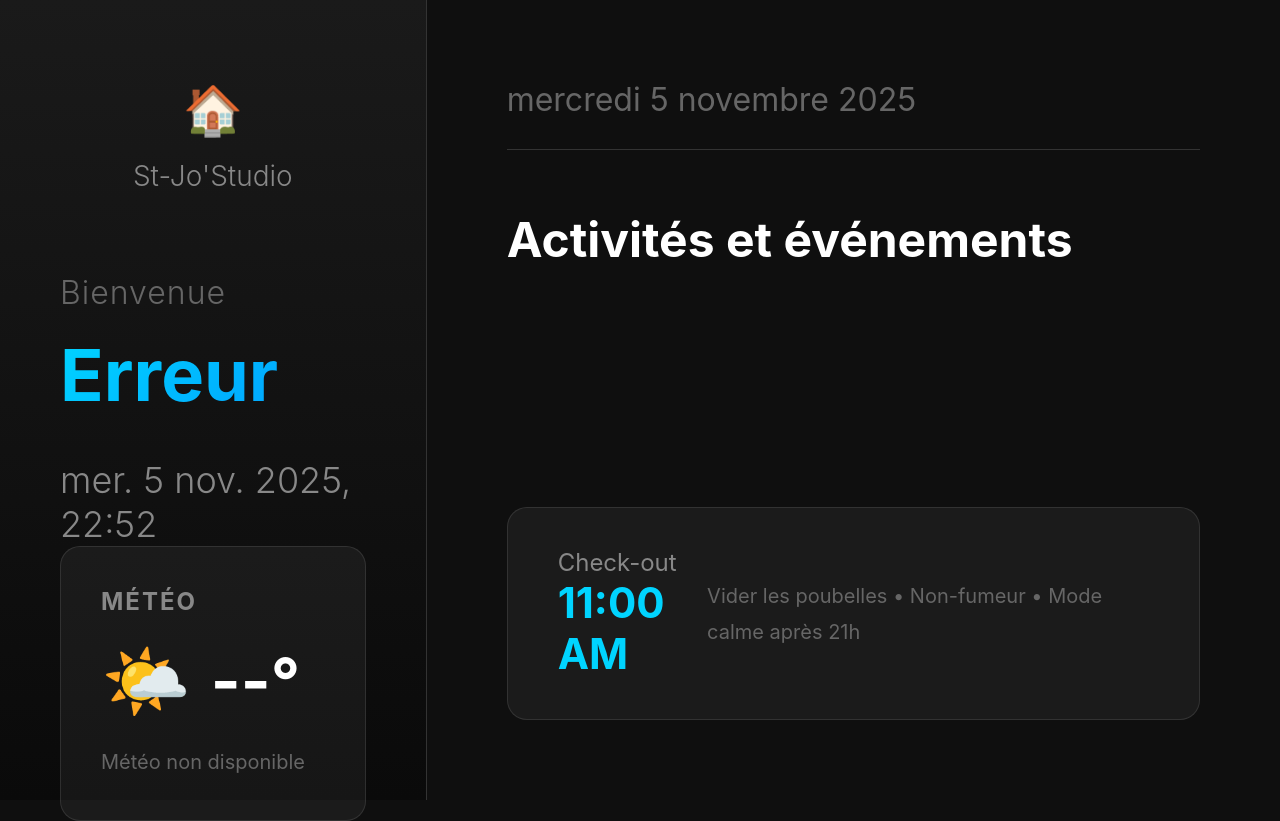
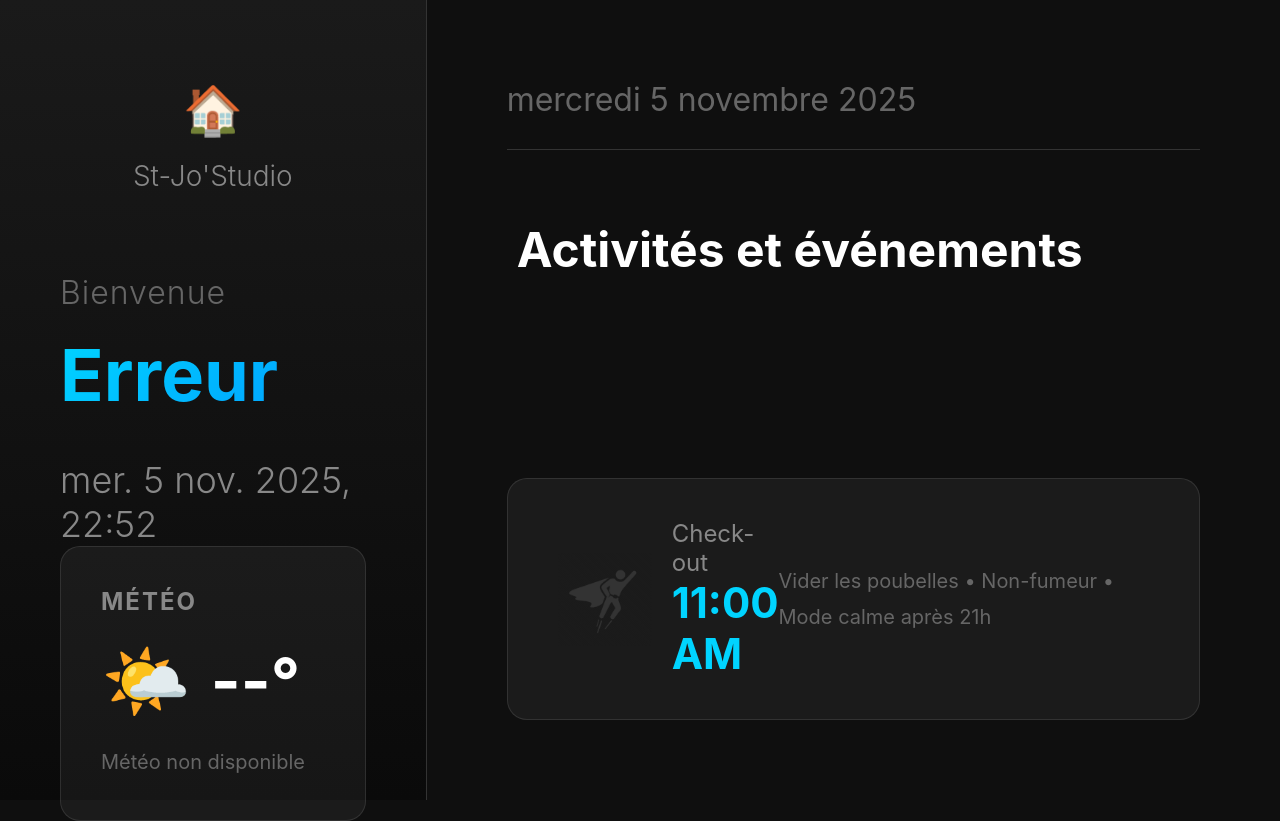
Before and after one commit to rudyrobinet-lang/stjostudio-display, a website: page index.html in a window 1280 px wide. Drawn offline with Linux system fonts and the light colour scheme; no server answers.

Commit message:
Add files via upload

```diff
--- a/index.html
+++ b/index.html
@@ -49,6 +49,9 @@
 
             <div class="footer-bar">
                 <div class="checkout-modern">
+                    <div class="checkout-icon-modern">
+						<img src="fly-icon.png" alt="Fly Icon" class="fly-icon">
+					</div>
                     <div>
                         <div class="checkout-details">Check-out</div>
                         <div class="checkout-time" id="checkoutTime">11:00 AM</div>
--- a/styles.css
+++ b/styles.css
@@ -153,6 +153,8 @@ body {
 .activities-modern {
     flex: 1;
     animation: fadeIn 1s ease;
+    margin-bottom: 50px;
+    padding: 10px;
 }
 
 .section-title {
@@ -167,7 +169,8 @@ body {
     grid-template-columns: 1fr 1fr;
     gap: 30px;
     max-height: 600px;
-    overflow: hidden;
+    overflow: visible;
+    padding: 5px;
 }
 
 .activity-card-modern {
@@ -215,6 +218,11 @@ body {
 .checkout-modern {
     display: flex;
     align-items: center;
+}
+
+.checkout-icon-modern {
+    font-size: 42px;
+    margin-right: 20px;
 }
 
 .checkout-details {
@@ -368,4 +376,10 @@ body {
         width: 100vw;
         height: 100vh;
     }
+.fly-icon {
+	background: transparent;
+  width: 94px;   /* ajuste selon la taille désirée */
+  height: 94px;
+  object-fit: contain;
+  vertical-align: middle;
 }
```
Also changed, not shown: fly-icon.png (added).
